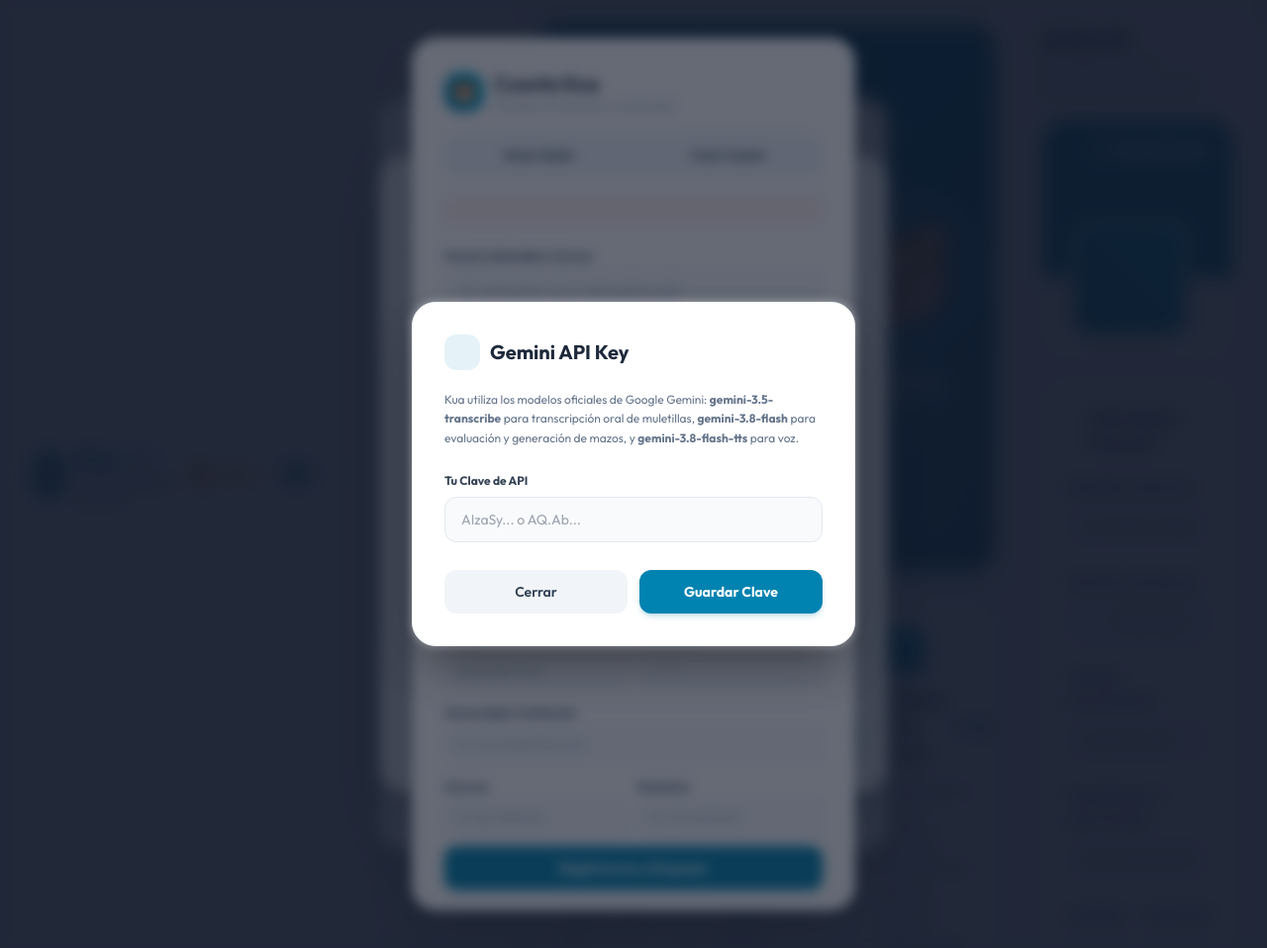
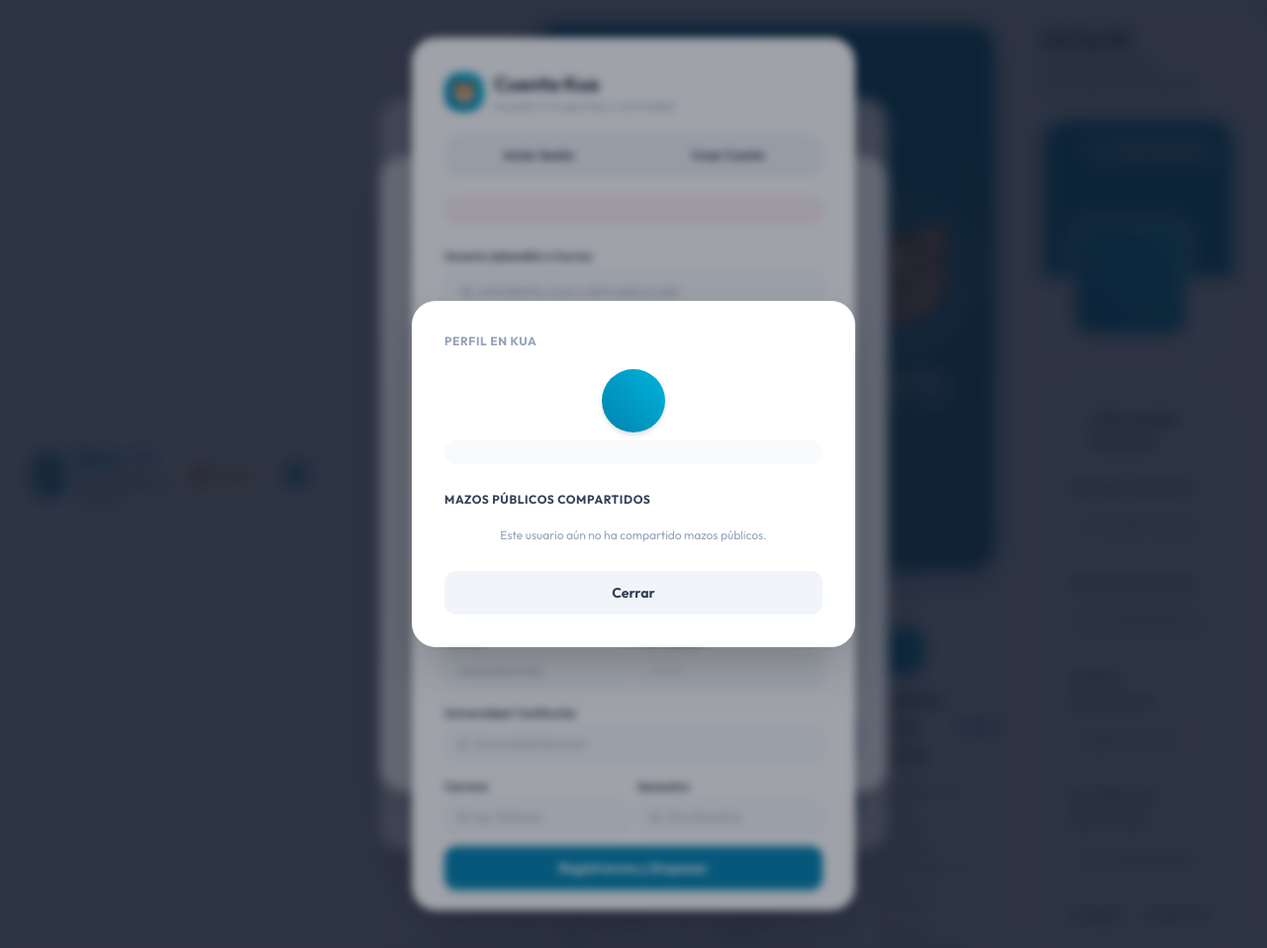
Before and after one commit to izabethguti4/kua, a FastAPI app: page / in a window 1280 px wide. Shown: the whole page at 99% size. Run offline with FastAPI, Linux system fonts and the light colour scheme; some libraries are stand-ins or nearby versions.

Commit message:
Eliminando modal molesto de API Key 2

```diff
--- a/app/templates/index.html
+++ b/app/templates/index.html
@@ -1640,46 +1640,6 @@
         </div>
     </div>
 
-    <!-- ==================== MODAL: CONFIGURAR GEMINI API KEY ==================== -->
-    <div x-show="false" x-cloak
-         class="fixed inset-0 z-50 flex items-center justify-center p-4 bg-slate-900/40 backdrop-blur-sm"
-         @click.self="apiKeyModalOpen = false">
-        <div class="bg-white rounded-3xl p-6 sm:p-8 max-w-md w-full space-y-5 shadow-2xl border border-slate-100">
-            <div class="flex items-center justify-between">
-                <div class="flex items-center space-x-2.5">
-                    <div class="w-9 h-9 rounded-xl bg-[#0083B0]/10 text-[#0083B0] flex items-center justify-center">
-                        <i data-lucide="key" class="w-5 h-5"></i>
-                    </div>
-                    <h3 class="text-xl font-bold text-slate-800">Gemini API Key</h3>
-                </div>
-                <button @click="apiKeyModalOpen = false" class="text-slate-400 hover:text-slate-600">
-                    <i data-lucide="x" class="w-5 h-5"></i>
-                </button>
-            </div>
-
-            <p class="text-xs text-slate-500 leading-relaxed">
-                Kua utiliza los modelos oficiales de Google Gemini:
-                <b>gemini-3.5-transcribe</b> para transcripción oral de muletillas, <b>gemini-3.8-flash</b> para evaluación y generación de mazos, y <b>gemini-3.8-flash-tts</b> para voz.
-            </p>
-
-            <div class="space-y-1.5">
-                <label class="text-xs font-bold text-slate-700">Tu Clave de API</label>
-                <input type="password" x-model="apiKeyInput" placeholder="AIzaSy... o AQ.Ab..."
-                       class="w-full px-4 py-3 bg-slate-50 rounded-xl border border-slate-200 text-sm focus:outline-none focus:ring-2 focus:ring-[#0083B0]">
-                <p x-show="maskedKey" class="text-[11px] text-slate-400 mt-1" x-text="`Clave actual: ${maskedKey}`"></p>
-            </div>
-
-            <div class="flex items-center space-x-3 pt-2">
-                <button @click="apiKeyModalOpen = false" class="w-1/2 py-3 bg-slate-100 hover:bg-slate-200 text-slate-700 font-semibold rounded-xl text-sm transition-all">
-                    Cerrar
-                </button>
-                <button @click="saveApiKey()" class="w-1/2 py-3 bg-[#0083B0] hover:bg-[#007096] text-white font-bold rounded-xl text-sm transition-all shadow-md shadow-[#0083B0]/20">
-                    Guardar Clave
-                </button>
-            </div>
-        </div>
-    </div>
-
     <!-- ==================== MODAL: DETALLE DE RESPUESTA ORAL ==================== -->
     <div x-show="selectedAnswerDetail" x-clock style="display: none;" class=""fixed inset-0 z-50 flex items-center justify-center p-4 bg-slate-900/50 backdrop-blur-sm" @click.self="selectedAnswerDetail = null">
         <div class="bg-white rounded-3xl p-6 sm:p-8 max-w-lg w-full space-y-5 shadow-2xl border border-slate-100 max-h-[90vh] overflow-y-auto">
```
